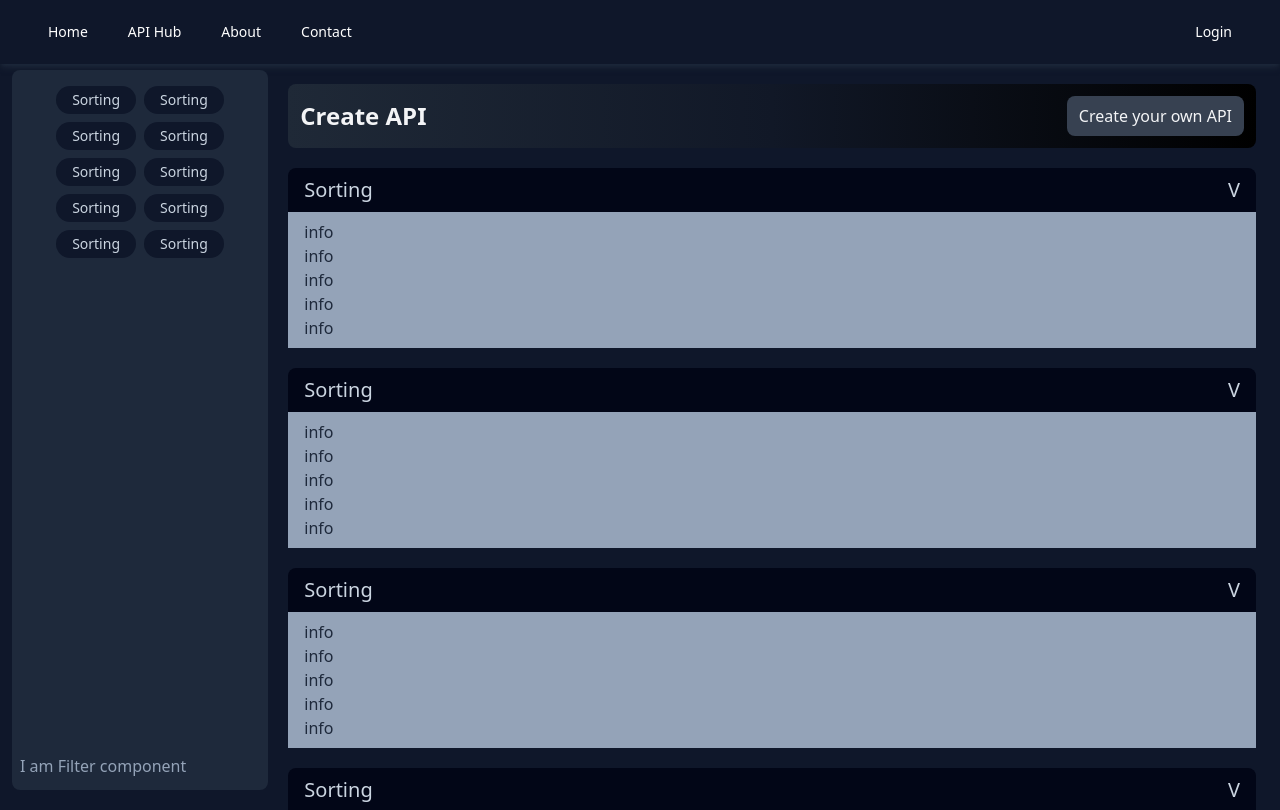
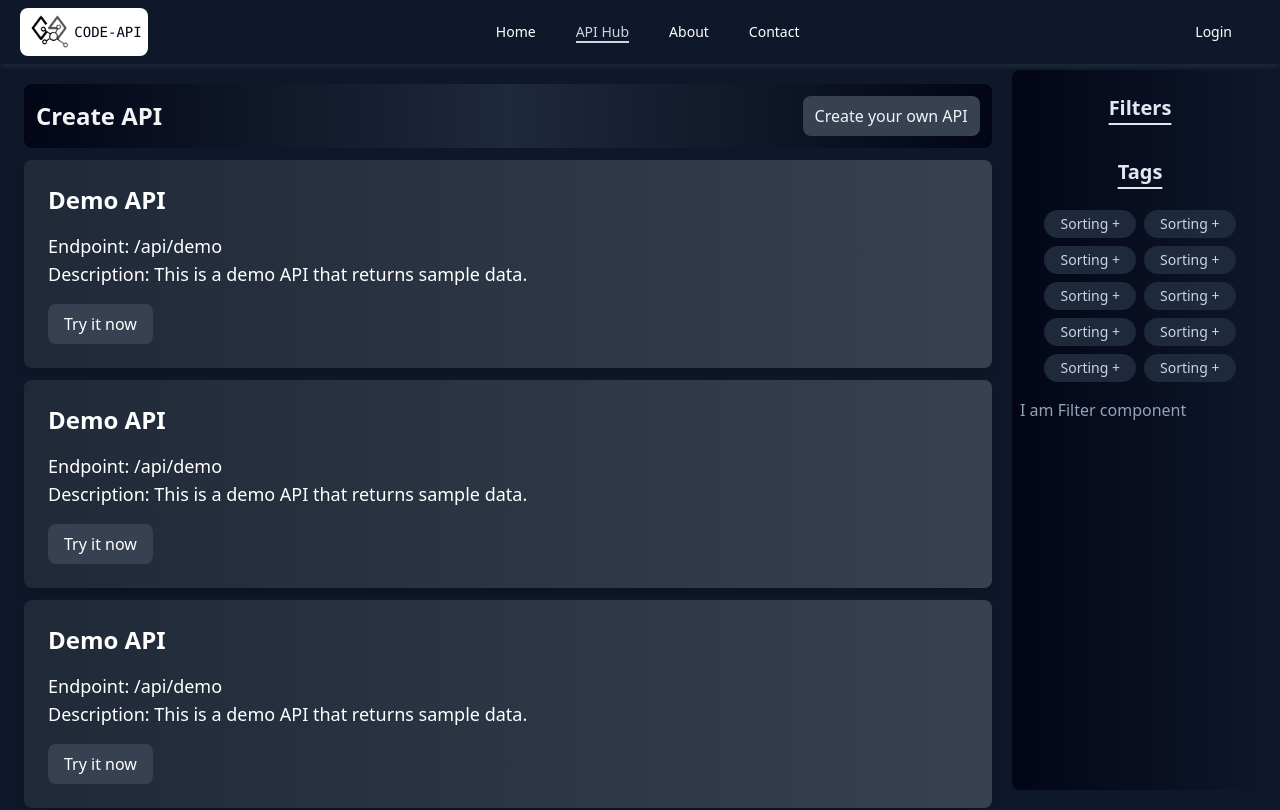
Before and after one commit to its-working/code-api, a Vue app: page /api-hub in a window 1280 px wide. Shown: the top 810 px of the page. Built offline with nearby package versions, Linux system fonts and the light colour scheme.

Commit message:
build files added

```diff
--- a/src/App.vue
+++ b/src/App.vue
@@ -7,8 +7,9 @@
 
 <script>
 import MainNav from './components/main-components/navBar/Nav.vue';
+
 export default {
-  name: 'App',
+    name: 'App',
   components: {
     'Navbar' : MainNav
   }
--- a/src/components/main-components/navBar/Nav.vue
+++ b/src/components/main-components/navBar/Nav.vue
@@ -1,5 +1,10 @@
 <template>
   <div id="navBarContainer" class="fixed top-0 w-screen">
+
+    <div class="logo flex h-auto max-h-[3rem] w-32 mt-2 flex-row justify-center rounded-lg items-center ms-5 bg-white text-slate-950">
+      <img class="h-full" :src="require('../../../images/logo.png')">
+      <div class="label font-mono">CODE-API</div>
+    </div>
 
     <ul class="nav-items">
       <LinkItem v-for="(route, key) in routes" :key="key" :itemName="route.name" :itemPath="route.path" />
@@ -15,6 +20,7 @@
 <script>
 import LinkItem from './NavLink.vue';
 import routes from '../../../routers/routes.json';
+
 console.log(routes);
 export default {
   name: 'MainNav',
--- a/src/components/main-components/navBar/NavLink.vue
+++ b/src/components/main-components/navBar/NavLink.vue
@@ -1,13 +1,17 @@
 <template>
-    <li class="nav-link"><router-link :to="itemPath" :class="{ active: $route.path === '{{ itemPath }}' }">{{itemName}}</router-link></li>
+  <li class="nav-link">
+    <router-link :to="itemPath" :class="{ active: $route.path === itemPath }">
+      {{itemName}}
+    </router-link>
+  </li>
 </template>
 
-  <script>
-  export default {
-    name: 'LinkItem',
-    props: {
-      itemName: String,
-      itemPath: String
-    }
-  }
-  </script>
+<script>
+export default {
+  name: "LinkItem",
+  props: {
+    itemName: String,
+    itemPath: String,
+  },
+};
+</script>
--- a/src/components/view/apiHub/apiView/apiView.vue
+++ b/src/components/view/apiHub/apiView/apiView.vue
@@ -1,16 +1,9 @@
 <template>
-    <div class="text-slate-300 mt-5">
-        <div class="apiHeader bg-slate-950 rounded-t-lg px-4 p-2 text-xl font-medium flex justify-between flex-wrap">
-            <label>Sorting</label>
-            <label>V</label>
-        </div>
-        <div class="apiInfo flex flex-col p-2 px-4 bg-slate-400 text-slate-800 font-medium">
-            <label>info</label>
-            <label>info</label>
-            <label>info</label>
-            <label>info</label>
-            <label>info</label>
-        </div>
+    <div class="my-3 bg-gradient-to-r from-gray-800 to-gray-700 text-white p-6 rounded-lg shadow-lg">
+        <h2 class="text-2xl font-bold mb-4">Demo API</h2>
+        <p class="text-lg">Endpoint: /api/demo</p>
+        <p class="text-lg">Description: This is a demo API that returns sample data.</p>
+        <button class="bg-gray-700 hover:bg-gray-600 text-white font-medium py-2 px-4 rounded-lg mt-4">Try it now</button>
     </div>
 </template>
 
--- a/src/components/view/apiHub/createApi/CreateApi.vue
+++ b/src/components/view/apiHub/createApi/CreateApi.vue
@@ -16,6 +16,6 @@
 
   <style>
 .gradientCreateApiNav{
-  @apply bg-gradient-to-r from-gray-800 via-gray-900 to-black mt-3 h-[4rem] text-gray-200 rounded-lg px-3 flex justify-between items-center
+  @apply bg-gradient-to-r from-slate-950 via-slate-800 to-slate-950 mt-3 h-[4rem] text-gray-200 rounded-lg px-3 flex justify-between items-center
 }
 </style>
--- a/src/components/view/apiHub/filters/Filters.vue
+++ b/src/components/view/apiHub/filters/Filters.vue
@@ -1,6 +1,11 @@
 <template>
   <div
-    class="flex flex-col justify-between mt-[4.4rem] h-[calc(100vh-5rem)]  bg-slate-800 rounded-lg px-2 py-3 overflow-y-auto scrollbar-customized w-1/5 fixed">
+    class="bg-gradient-to-r from-slate-950 to-slate-900 flex flex-col mt-[4.4rem] h-[calc(100vh-5rem)]  rounded-lg px-2 py-3 overflow-y-auto scrollbar-customized w-1/5 fixed">
+    <div class="wrapper">
+      <div class="heading">
+        Filters
+      </div>
+    </div>
     <TagsComponent />
     <span class="text-slate-400">I am Filter component</span>
   </div>
--- a/src/components/view/apiHub/filters/Tags.vue
+++ b/src/components/view/apiHub/filters/Tags.vue
@@ -1,16 +1,22 @@
-<template >
-  <div  class="tags flex flex-row flex-wrap  justify-center">
-    <div v-for="index in 10" :key="index" class="bg-slate-900 font-medium hover:bg-slate-950 text-slate-300 w-fit p-1 px-4 m-1 rounded-full text-sm">
-      Sorting
+<template>
+  <div class="wrapper">
+    <h5 class="heading">
+      Tags
+    </h5>
+    <div class="tags">
+      <div
+        v-for="index in 10"
+        :key="index"
+        class="tag"
+      >
+        Sorting +
+      </div>
     </div>
   </div>
 </template>
 
 <script>
-
 export default {
-  name: 'TagsComponent',
-  components: {
-  }
-}
+  name: "TagsComponent",
+};
 </script>
--- a/src/css/style.css
+++ b/src/css/style.css
@@ -17,5 +17,17 @@
   @apply scrollbar-thin scrollbar-track-zinc-900 scrollbar-thumb-slate-400 scrollbar-thumb-rounded;
 }
 .ApiSection {
- @apply ml-[22%] mt-[4.5rem]
+ @apply me-[22%] mt-[4.5rem]
 }
+.wrapper{
+    @apply flex flex-col px-2 my-3
+}
+.wrapper .heading{
+    @apply font-bold text-xl mb-3 underline underline-offset-8 text-slate-200 text-center
+}
+.tags{
+    @apply flex flex-row mt-2 flex-wrap max-w-xs justify-center
+}
+.tags .tag{
+    @apply bg-slate-800 font-medium hover:bg-slate-600 text-slate-300 w-fit p-1 px-4 m-1 rounded-full text-sm
+}
--- a/src/views/ApiHub.vue
+++ b/src/views/ApiHub.vue
@@ -1,5 +1,5 @@
 <template>
-  <div class="px-3 flex flex-row w-full">
+  <div class="px-3 flex flex-row justify-end w-full">
     <Filters />
     <div class="ApiSection text-black m-3 w-4/5">
       <CreateApi />
```
Also changed, not shown: src/data/data.json (added, +110 -0 lines), src/images/logo.png (added).
